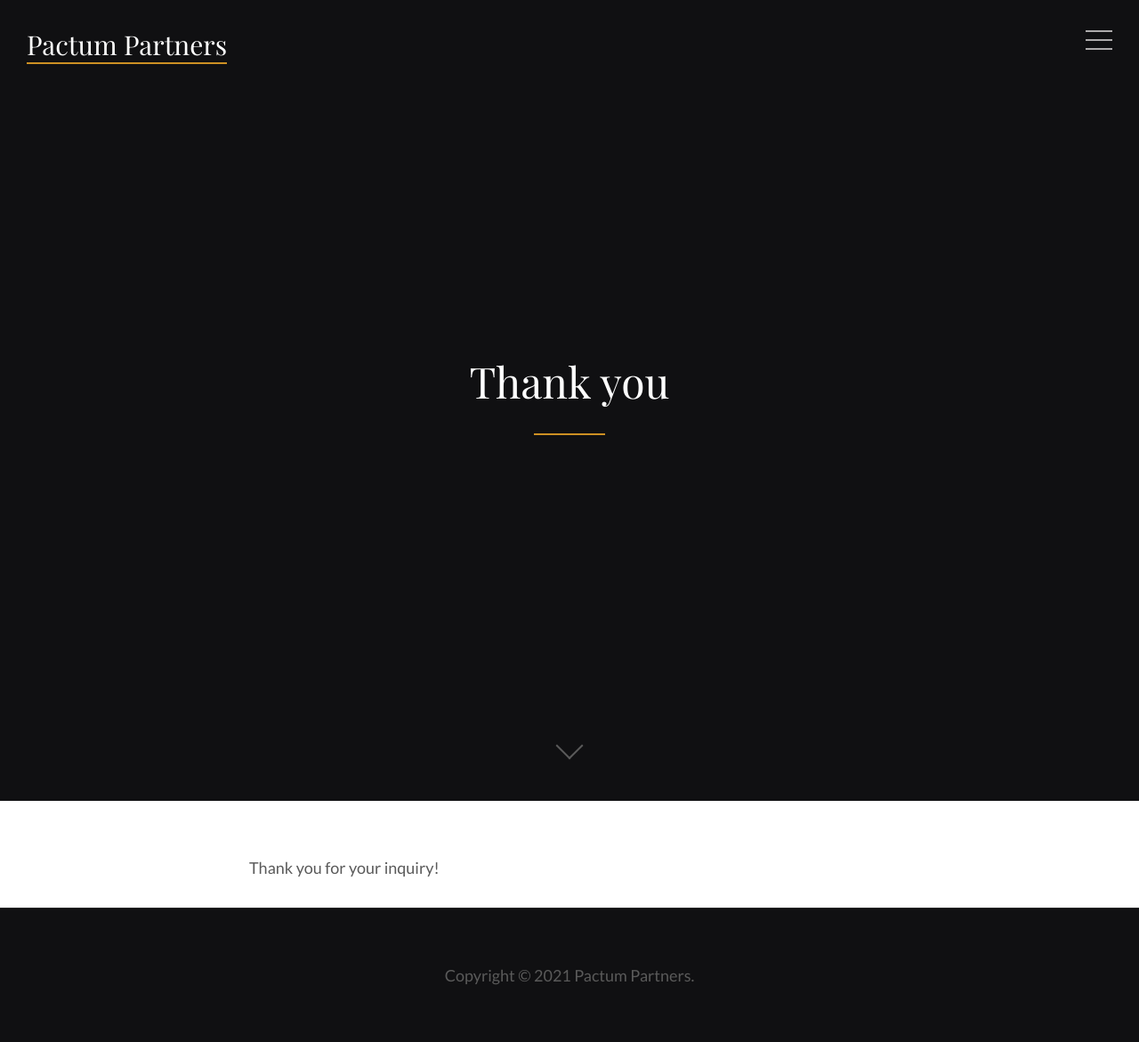
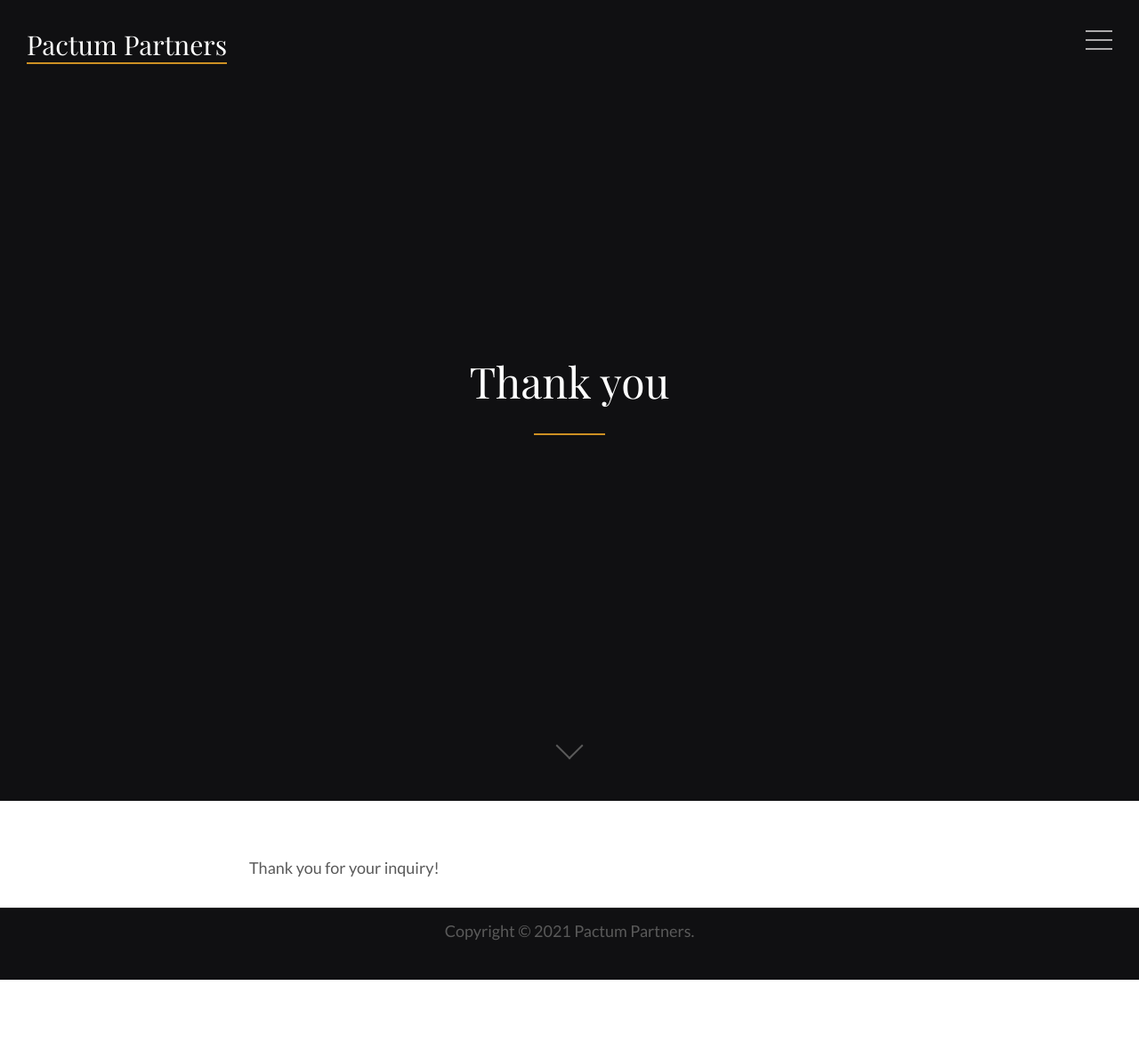
Before and after one commit to mcalvoelhauge/pactumpartners.github.io, a Jekyll site: the page built from thank-you.html, in a window 1280 px wide. Shown: the whole page at 89% size. Built offline with Jekyll 4.4.1, drawn with Linux system fonts in a browser that asks for light colours; some web fonts are replaced; after the commit the page ends 1101 px from its top, so only the background shows below that.

Commit message:
Update _footer.scss

```diff
--- a/_sass/_footer.scss
+++ b/_sass/_footer.scss
@@ -6,13 +6,13 @@
 .site-footer {
 	background-color: $black;
 	border-top: 1px solid rgba(90, 90, 90, 0.3);
-	padding-bottom: 30px;
-	padding-top: 60px;
+	padding-bottom: 10px;
+	padding-top: 10px;
 	text-align: center;
 }
 
 .offsite-links {
-	margin-bottom: 45px;
+	margin-bottom: 15px;
 }
 
 .offsite-links a {
```
